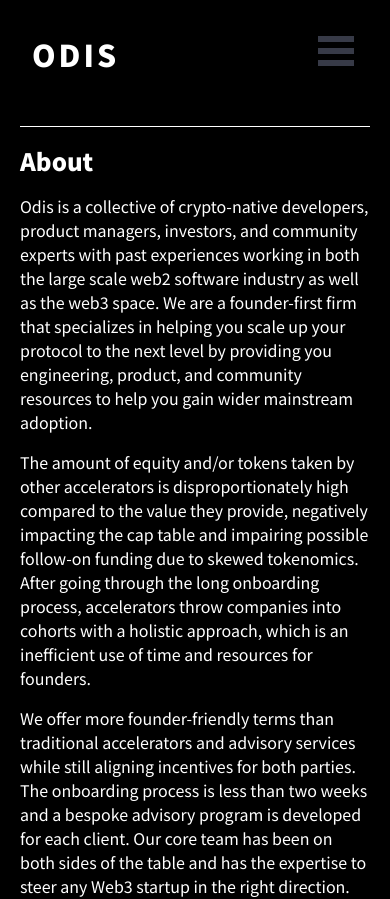
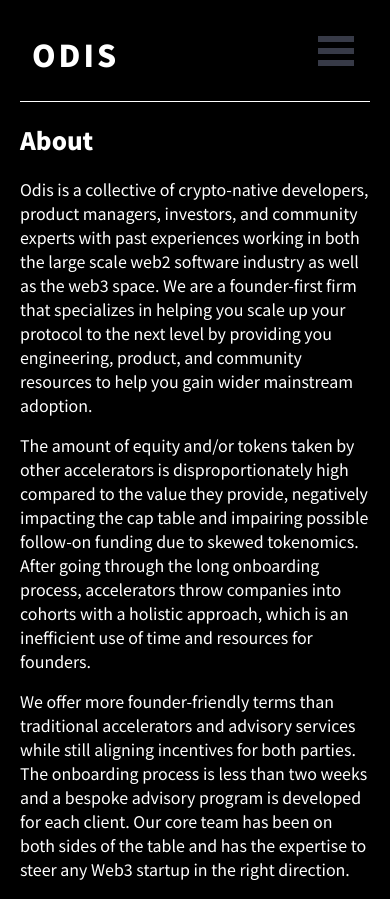
Before and after one commit to smolboydiamonds/smolquants-landing, a React (Create React App) app: page /#/about in a window 390 px wide. Shown: the top 899 px of the page. Built offline with nearby package versions, Linux system fonts and the light colour scheme.

Commit message:
adjust section title spacing for better mobile visual

```diff
--- a/src/components/Section/Section.tsx
+++ b/src/components/Section/Section.tsx
@@ -3,7 +3,7 @@
 export const SectionContainer = styled.div`
   max-width: 850px;
   border-top: 1px solid #fff;
-  margin: 50px 20px auto;
+  margin: 25px 20px auto;
 
   ${({theme}) => theme.mediaWidth.minSmall`
   margin: 70px auto auto;
@@ -14,7 +14,7 @@
   font-size: 24px;
   font-family: 'Noto Sans JP', sans-serif;
   font-weight: bold;
-  margin: 16px 0;
+  margin: 20px 0;
 `
 
 interface SectionTitleProps {
```
